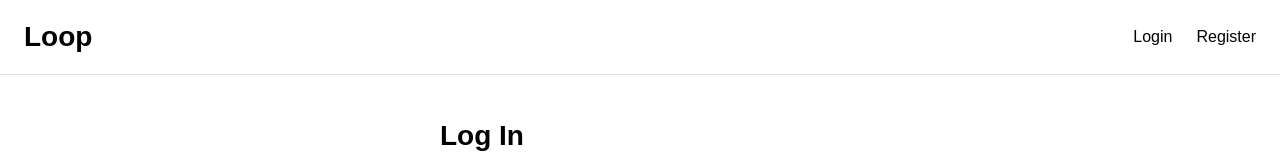
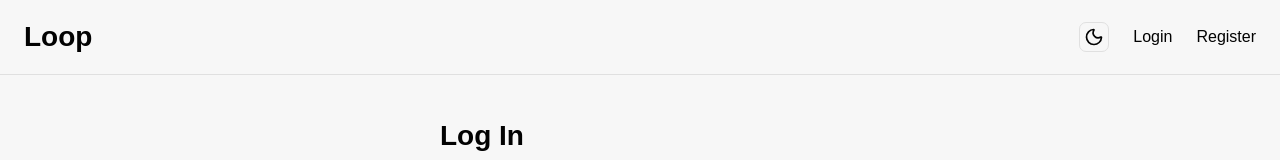
Before and after one commit to nikogagua/loop-frontend, a React (Vite) app: page /login in a window 1280 px wide. Shown: the top 160 px of the page. Built offline with nearby package versions, Linux system fonts and the light colour scheme.

Commit message:
Add dark/light mode, fix theming and layout bugs across post pages

```diff
--- a/package.json
+++ b/package.json
@@ -10,6 +10,7 @@
     "preview": "vite preview"
   },
   "dependencies": {
+    "lucide-react": "^1.31.0",
     "react": "^19.2.7",
     "react-dom": "^19.2.7",
     "react-router-dom": "^7.18.1"
--- a/src/components/Navbar.jsx
+++ b/src/components/Navbar.jsx
@@ -1,6 +1,7 @@
 import { Link } from "react-router-dom";
 import { useAuth } from "../context/Authcontext";
 import "./Navbar.css";
+import ThemeToggle from "./ThemeToggle";
 
 function Navbar() {
   const { token, logout } = useAuth();
@@ -10,6 +11,7 @@ function Navbar() {
         Loop
       </Link>
       <div className="navbar-links">
+        <ThemeToggle />
         {token ? (
           <>
             <Link to="/create-post">Create Post</Link>
--- /dev/null
+++ b/src/components/ThemeToggle.css
@@ -0,0 +1,10 @@
+.theme-toggle {
+  background: none;
+  border: 1px solid var(--border-color);
+  border-radius: var(--border-radius);
+  padding: var(--spacing-xs);
+  display: flex;
+  align-items: center;
+  justify-content: center;
+  color: var(--text-color);
+}
--- /dev/null
+++ b/src/components/ThemeToggle.jsx
@@ -0,0 +1,19 @@
+import { Sun, Moon } from "lucide-react";
+import { useTheme } from "../context/ThemeContext.jsx";
+import "./ThemeToggle.css";
+
+function ThemeToggle() {
+  const { theme, toggleTheme } = useTheme();
+
+  return (
+    <button
+      onClick={toggleTheme}
+      className="theme-toggle"
+      aria-label="Toggle theme"
+    >
+      {theme === "light" ? <Moon size={20} /> : <Sun size={20} />}
+    </button>
+  );
+}
+
+export default ThemeToggle;
--- /dev/null
+++ b/src/context/ThemeContext.jsx
@@ -0,0 +1,24 @@
+import { createContext, useContext, useState, useEffect } from "react";
+
+const ThemeContext = createContext();
+export function ThemeProvider({ children }) {
+  const [theme, setTheme] = useState(localStorage.getItem("theme") || "light");
+
+  useEffect(() => {
+    document.documentElement.setAttribute("data-theme", theme);
+    localStorage.setItem("theme", theme);
+  }, [theme]);
+
+  function toggleTheme() {
+    setTheme((prev) => (prev === "light" ? "dark" : "light"));
+  }
+
+  return (
+    <ThemeContext.Provider value={{ theme, toggleTheme }}>
+      {children}
+    </ThemeContext.Provider>
+  );
+}
+export function useTheme() {
+  return useContext(ThemeContext);
+}
--- a/src/index.css
+++ b/src/index.css
@@ -1,7 +1,7 @@
 :root {
   --primary-color: #020202;
   --accent-color: #b2d5e5;
-  --background-color: #fff;
+  --background-color: #f7f7f7;
   --text-color: #020202;
   --border-color: #e0e0e0;
   --error-color: #d64545;
@@ -20,6 +20,12 @@
   --font-base: 1.6rem;
   --font-lg: 2rem;
   --font-xl: 2.8rem;
+}
+[data-theme="dark"] {
+  --primary-color: #b2d5e5;
+  --background-color: #121212;
+  --text-color: #e8e8e8;
+  --border-color: #2e2e2e;
 }
 
 * {
--- a/src/main.jsx
+++ b/src/main.jsx
@@ -3,11 +3,14 @@ import { createRoot } from "react-dom/client";
 import "./index.css";
 import App from "./App.jsx";
 import { AuthProvider } from "./context/Authcontext.jsx";
+import { ThemeProvider } from "./context/ThemeContext.jsx";
 
 createRoot(document.getElementById("root")).render(
   <StrictMode>
-    <AuthProvider>
-      <App />
-    </AuthProvider>
+    <ThemeProvider>
+      <AuthProvider>
+        <App />
+      </AuthProvider>
+    </ThemeProvider>
   </StrictMode>,
 );
--- a/src/styles/posts.css
+++ b/src/styles/posts.css
@@ -1,9 +1,28 @@
+/* Shared */
 .feed {
   padding: var(--spacing-lg);
   display: flex;
   flex-direction: column;
   gap: var(--spacing-lg);
 }
+
+.btn-secondary {
+  padding: var(--spacing-xs) var(--spacing-sm);
+  border: 1px solid var(--border-color);
+  border-radius: var(--border-radius);
+  font-size: var(--font-sm);
+  text-align: center;
+}
+
+.btn-danger {
+  padding: var(--spacing-xs) var(--spacing-sm);
+  background-color: #c65d5d;
+  color: #fff;
+  border-radius: var(--border-radius);
+  font-size: var(--font-sm);
+}
+
+/* Home — single-column feed */
 .post-list {
   display: flex;
   flex-direction: column;
@@ -44,3 +63,85 @@
   color: var(--accent-color);
   font-weight: bold;
 }
+
+/* MyPosts — grid */
+.post-grid {
+  display: grid;
+  grid-template-columns: repeat(3, 1fr);
+  gap: var(--spacing-lg);
+}
+
+.post-card {
+  display: flex;
+  flex-direction: column;
+  border: 1px solid var(--border-color);
+  border-radius: var(--border-radius);
+  overflow: hidden;
+}
+
+.post-card-image {
+  width: 100%;
+  height: 24rem;
+  object-fit: cover;
+}
+
+.post-card-content {
+  padding: var(--spacing-lg);
+  display: flex;
+  flex-direction: column;
+  gap: var(--spacing-sm);
+}
+
+.post-card-content h3 {
+  font-size: var(--font-lg);
+}
+
+.post-card-body {
+  font-size: var(--font-base);
+  overflow: hidden;
+  text-overflow: ellipsis;
+  display: -webkit-box;
+  -webkit-line-clamp: 3;
+  -webkit-box-orient: vertical;
+}
+
+.post-card-actions {
+  display: flex;
+  gap: var(--spacing-sm);
+  margin-top: var(--spacing-xs);
+}
+
+/* PostDetails */
+.post-details {
+  max-width: 70rem;
+  margin: 0 auto;
+  padding: var(--spacing-lg);
+  display: flex;
+  flex-direction: column;
+  gap: var(--spacing-md);
+}
+
+.post-details-image {
+  width: 100%;
+  max-height: 40rem;
+  object-fit: cover;
+  border-radius: var(--border-radius);
+}
+
+.post-details-content h2 {
+  font-size: var(--font-xl);
+  margin-bottom: var(--spacing-xs);
+}
+
+.post-details-author {
+  font-size: var(--font-sm);
+  color: var(--accent-color);
+  font-weight: bold;
+  margin-bottom: var(--spacing-sm);
+}
+
+.post-details-body {
+  font-size: var(--font-base);
+  line-height: 1.7;
+  white-space: pre-wrap;
+}
```
Also changed, not shown: 1 other file (tests, documents, lock files or other folders).
